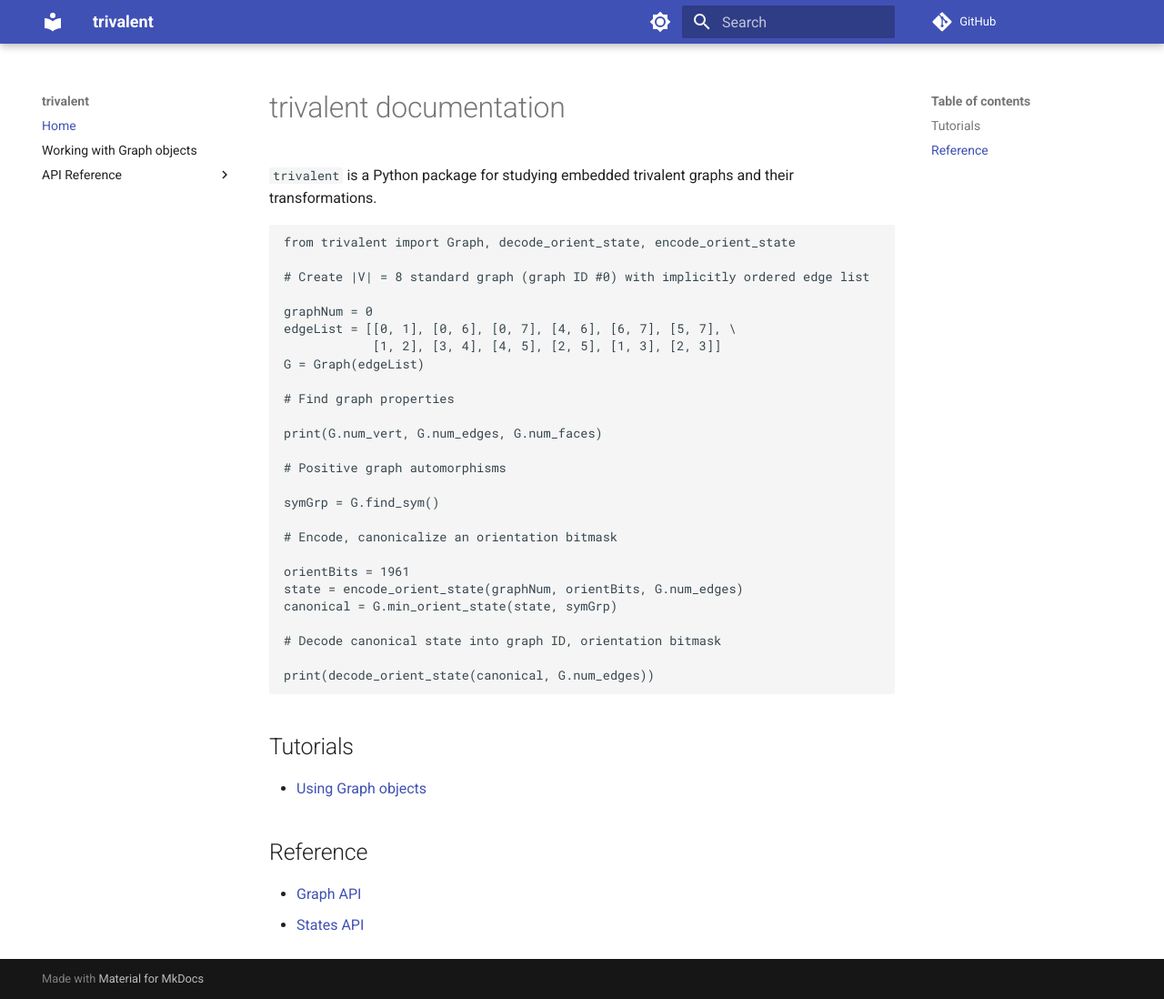
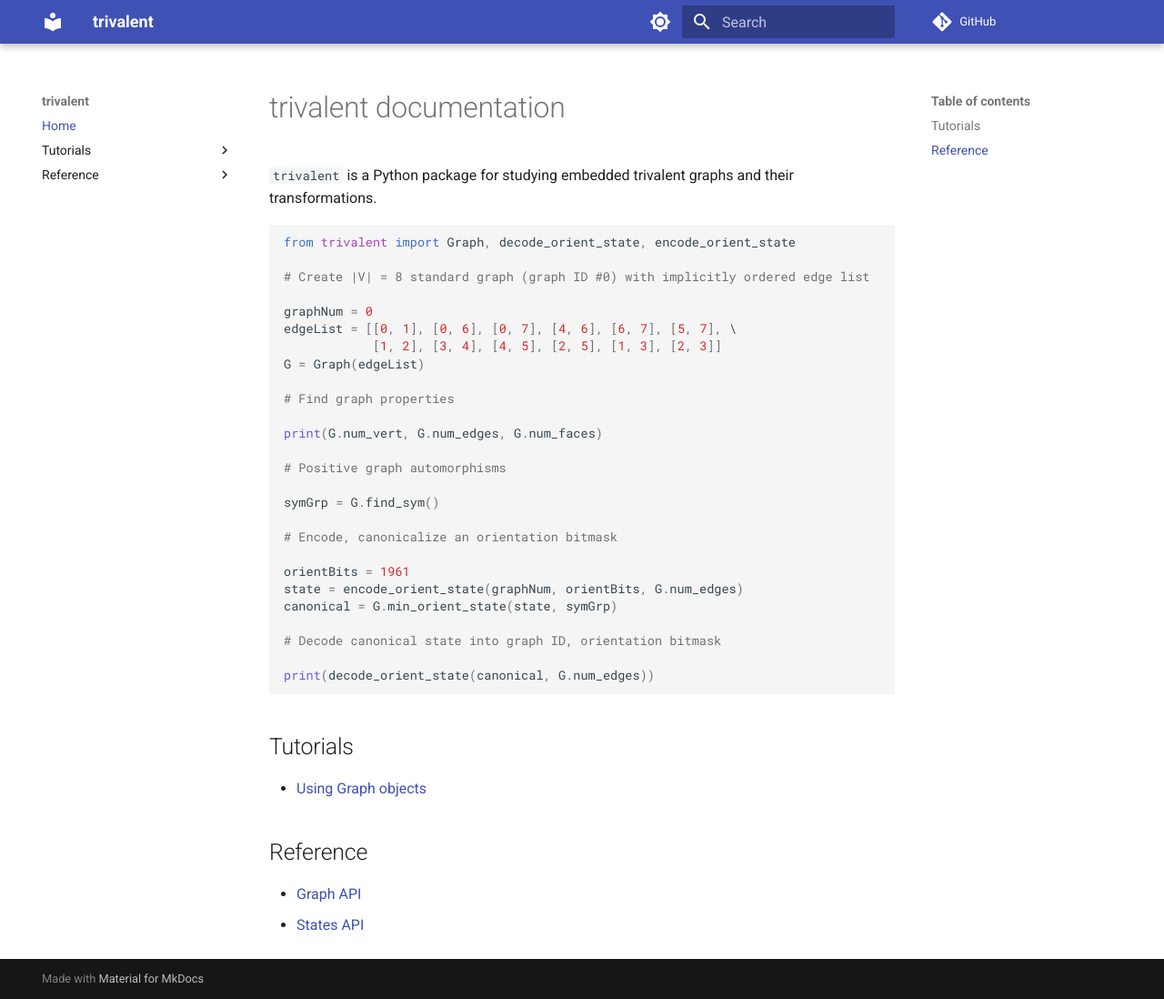
Before and after one commit to dcartin/trivalent, an MkDocs documentation site: the page built from docs/index.md, in a window 1280 px wide and 1098 px high. Shown: the whole window at 91% size. Built offline with MkDocs 1.6.1 and Material for MkDocs 9.7.7, drawn with Linux system fonts in a browser that asks for light colours; comment, search, counter and statistics services are not loaded.

Commit message:
Add syntax highlighting

```diff
--- a/mkdocs.yml
+++ b/mkdocs.yml
@@ -18,8 +18,9 @@ theme:
 
 nav:
   - Home: index.md
-  - Working with Graph objects: using-Graph-objects.md
-  - API Reference:
+  - Tutorials:
+    - Working with Graph objects: using-Graph-objects.md
+  - Reference:
       - Graph: reference/graph.md
       - States: reference/states.md
 
@@ -45,6 +46,9 @@ extra_css:
 markdown_extensions:
   - pymdownx.arithmatex:
       generic: true
+  - pymdownx.highlight:
+      pygments_lang_class: true
+  - pymdownx.superfences
 
 extra_javascript:
   - javascripts/mathjax.js
```
Also changed, not shown: docs/trivalent-guide.py (+35 -17 lines).
